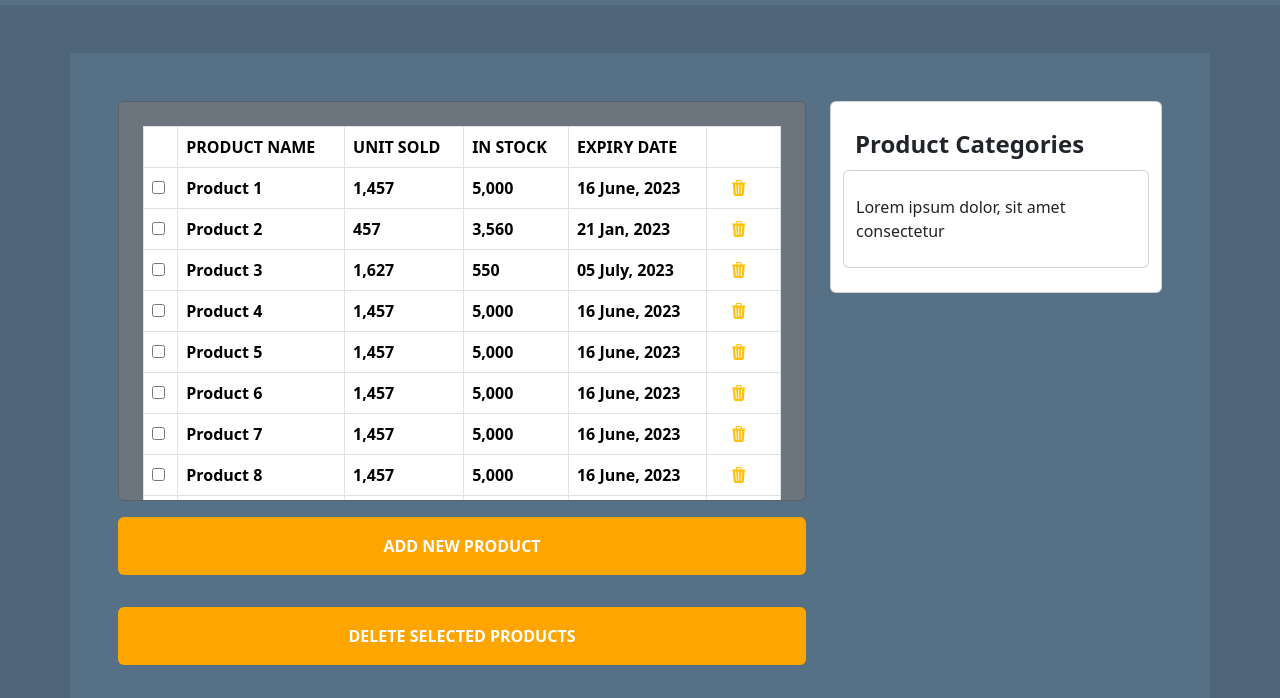
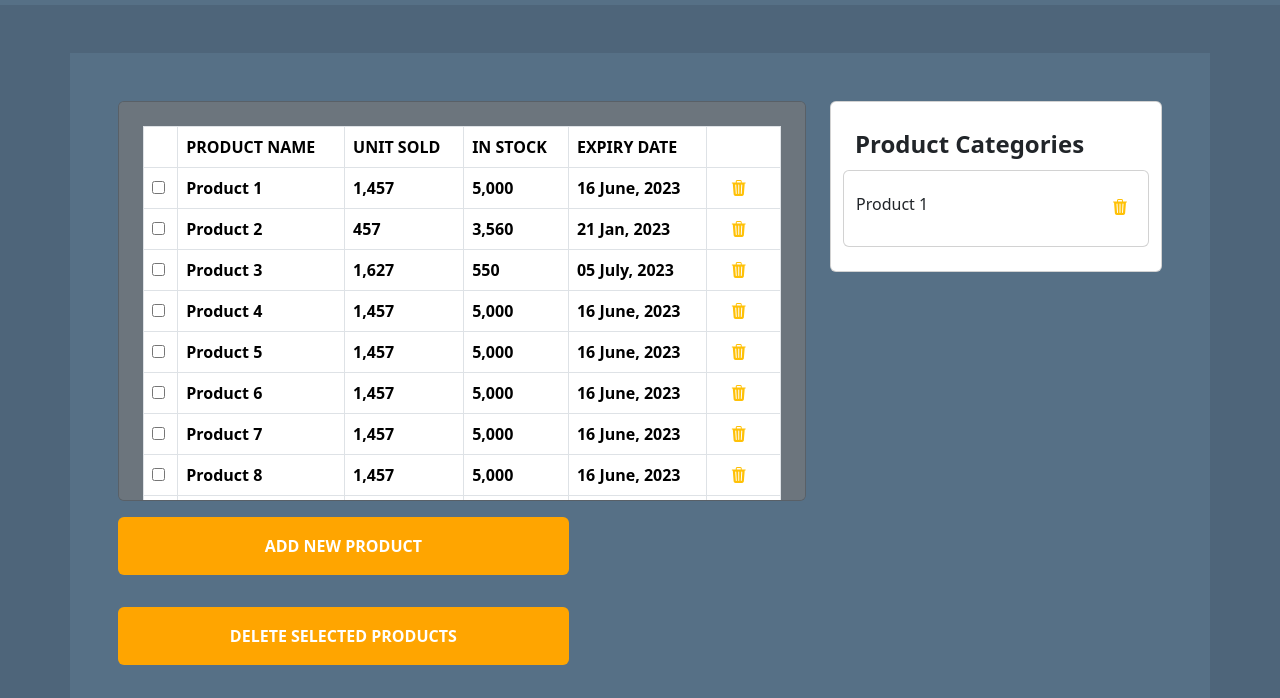
Before and after one commit to Kobby-Jones/admin_dashboard, a website: page products.html in a window 1280 px wide. Shown: the part 107-805 px from the top of the page. Drawn offline with nearby package versions, Linux system fonts and the light colour scheme.

Commit message:
Products Card

```diff
--- a/products.html
+++ b/products.html
@@ -259,18 +259,6 @@
 
                     </table>
                 </div>
-            </div>
-            <div class="col-lg-4">
-               <div class="card p-4">
-                <div class="card-title fw-bold fs-4">Product Categories</div>
-                <div class="row">
-                    <div class="card py-4">
-                        Lorem ipsum dolor, sit amet consectetur
-                    </div>
-                </div>
-               </div>
-            </div>
-        </div>
                  <div class="row">
                     <div class="col-lg-8">
                         <div class="py-3 text-uppercase text-light" style="width: 100%;">
@@ -285,7 +273,21 @@
                 </div>
             </div>
         </div>
-
+            </div>
+            <div class="col-lg-4">
+               <div class="card p-4">
+                <div class="card-title fw-bold fs-4">Product Categories</div>
+                <div class="row">
+                    <div class="card py-4 d-flex">
+                        <div class="d-flex">
+                            <h6>Product 1</h6>
+                       <a href="" class="text-decoration-none text-light ms-auto me-2"><i class="bi bi-trash3-fill text-warning"></i></a>
+                        </div>
+                    </div>
+                </div>
+               </div>
+            </div>
+        </div>
     </div>
 
     <!-- <footer class="footer">
```
Lines whose indentation alone changed are shown as unchanged.
